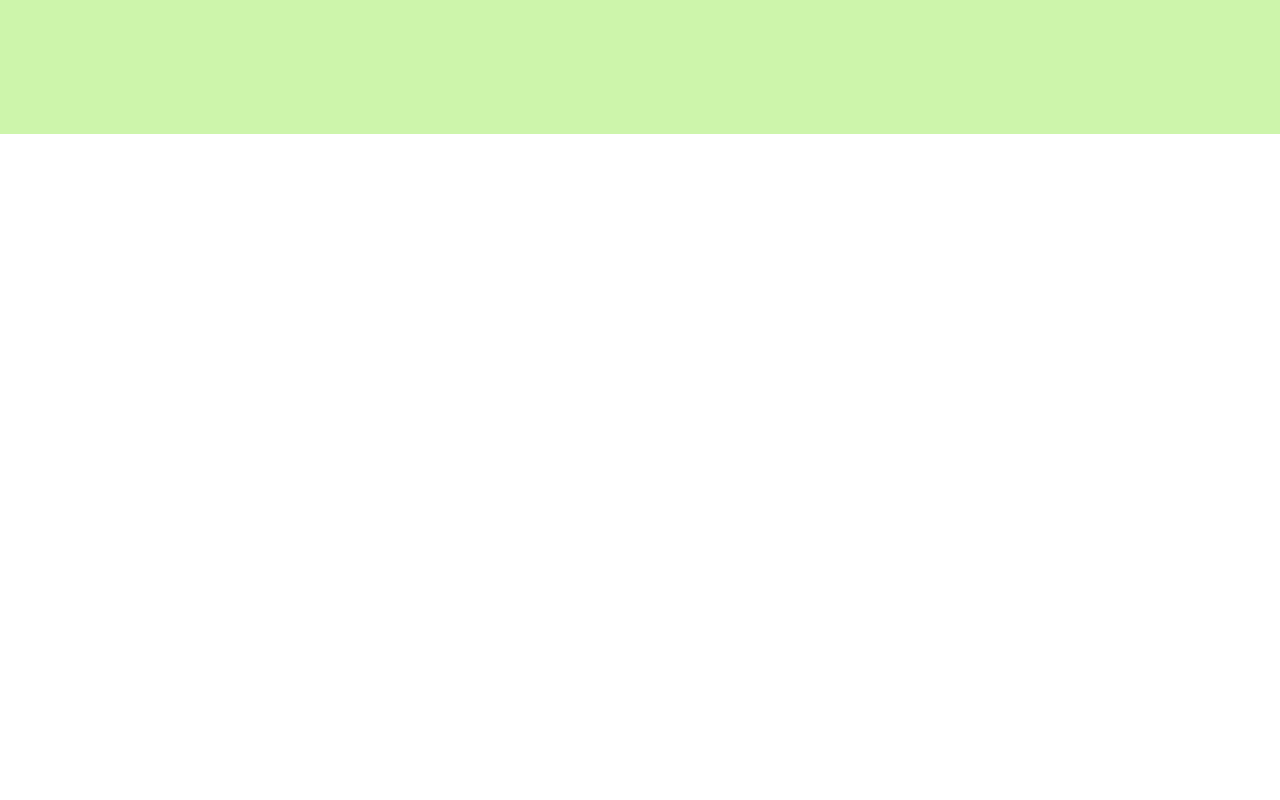
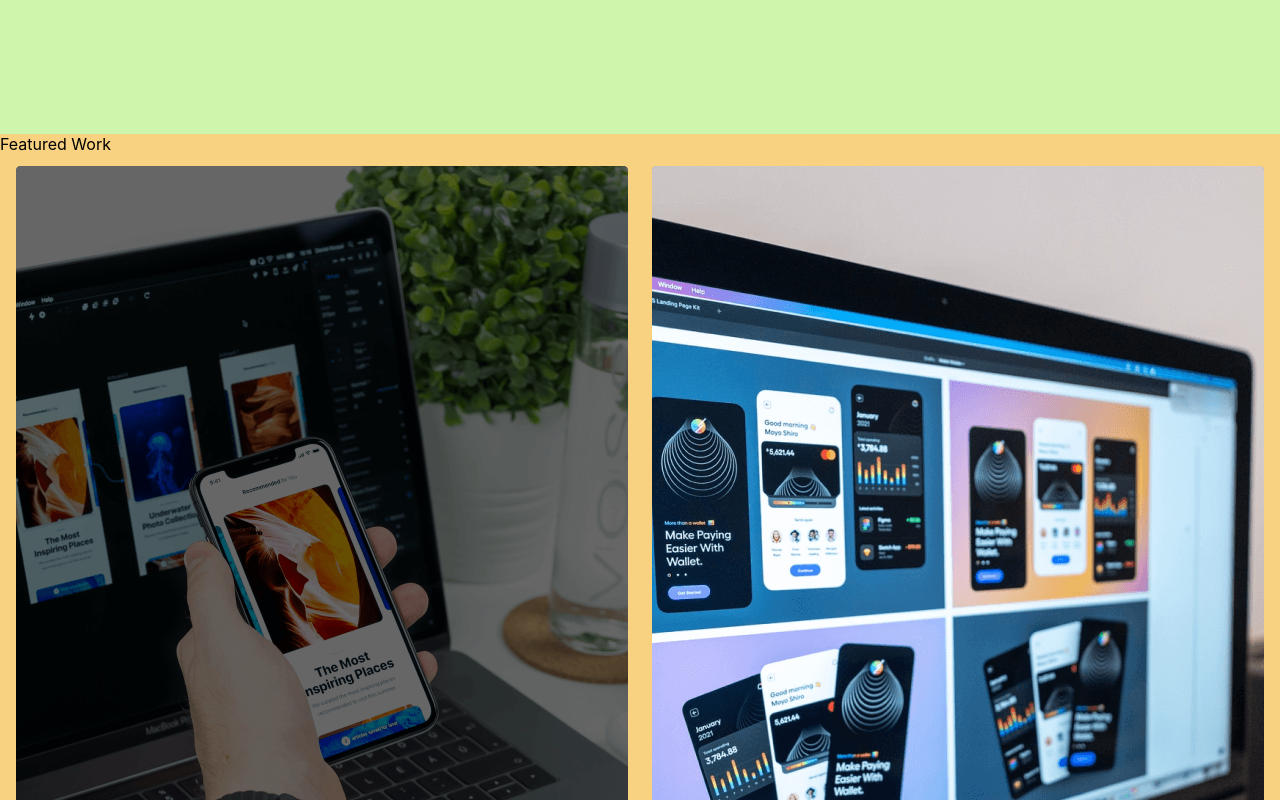
Before and after one commit to EgoshinVA/my-portfolio, a React (Create React App) app: page / in a window 1280 px wide. Shown: the part 720-1520 px from the top of the page. Before the commit the page ends 854 px from the top, so only its background shows below. Built offline with nearby package versions, Linux system fonts and the light colour scheme.

Commit message:
Add work component

```diff
--- a/src/App.tsx
+++ b/src/App.tsx
@@ -1,12 +1,14 @@
 import React from 'react';
 import {Header} from "./layout/header/Header";
 import {Main} from "./layout/sections/main/Main";
+import {Work} from "./layout/sections/work/Work";
 
 function App() {
     return (
         <div>
             <Header/>
             <Main/>
+            <Work/>
         </div>
     );
 }
--- /dev/null
+++ b/src/layout/sections/work/Work.tsx
@@ -0,0 +1,36 @@
+import React from 'react';
+import styled from "styled-components";
+import {FlexWrapper} from "../../../components/FlexWrapper";
+import laptop from '../../../assets/images/laptop.png'
+import mac from '../../../assets/images/mac.png'
+import work from '../../../assets/images/work.png'
+import phone from '../../../assets/images/phone.png'
+
+
+export const Work = () => {
+    return (
+        <StyledWork>
+            <Label>Featured Work</Label>
+            <FlexWrapper wrap justify={'center'}>
+                <WorkPhoto src={laptop}/>
+                <WorkPhoto src={mac}/>
+                <WorkPhoto src={work}/>
+                <WorkPhoto src={phone}/>
+            </FlexWrapper>
+
+        </StyledWork>
+    );
+};
+
+const StyledWork = styled.section`
+  min-height: 100vh;
+  background-color: #f8d280;
+`
+
+const Label = styled.label``
+
+const WorkPhoto = styled.img`
+  width: 612px;
+  height: 888px;
+  margin: 12px;
+`
```
